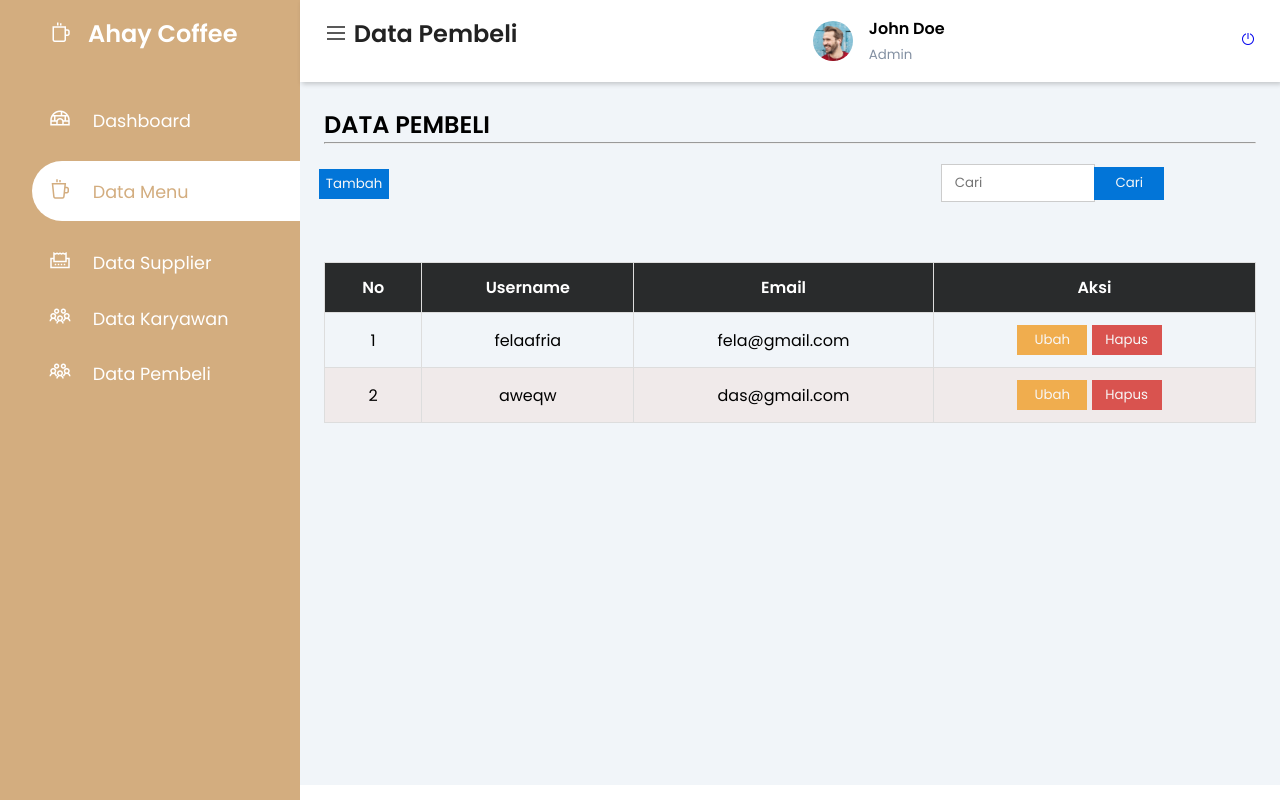
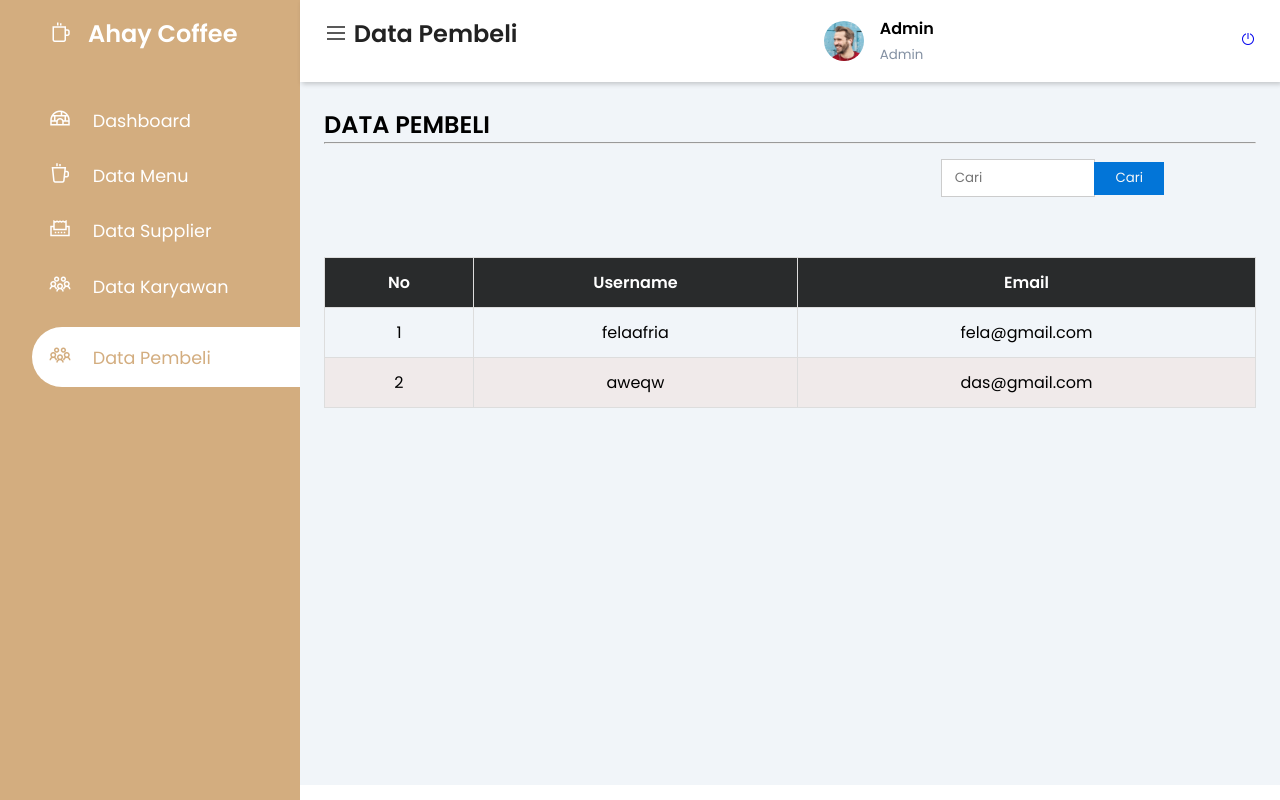
Before and after one commit to graceln/kelompok4_pa_web, a PHP site: page /data-pembeli.php in a window 1280 px wide. Run offline with PHP 8.4, Linux system fonts and the light colour scheme; data comes from the database, SQL or seed files in the repository.

Commit message:
data pembeli

```diff
--- a/data-pembeli.php
+++ b/data-pembeli.php
@@ -43,7 +43,7 @@ if (isset($_POST['cari'])) {
                     <span>Dashboard</span></a>
                 </li>
                 <li>
-                    <a href="data-menu.php" class="active"><span class="las la-coffee"></span>
+                    <a href="data-menu.php"><span class="las la-coffee"></span>
                     <span>Data Menu</span></a>
                 </li>
                 <li>
@@ -55,7 +55,7 @@ if (isset($_POST['cari'])) {
                     <span>Data Karyawan</span></a>
                 </li>
                 <li>
-                    <a href="data-pembeli.php"><span class="las la-users"></span>
+                    <a href="data-pembeli.php" class="active"><span class="las la-users"></span>
                     <span>Data Pembeli</span></a>
                 </li>
             </ul>
@@ -74,7 +74,7 @@ if (isset($_POST['cari'])) {
             <div class="user-wrapper">
                 <img src="image/pic-1.png" width="40px" height="40px" alt="">
                 <div>
-                    <h4>John Doe</h4>
+                    <h4>Admin</h4>
                     <small>Admin</small>
                 </div>
             </div>
@@ -89,7 +89,7 @@ if (isset($_POST['cari'])) {
         <div class="content">
                 <h2>DATA PEMBELI</h2>
                 <hr><br>
-                <button class="btn"><a href="tambah-pembeli.php" class="btn">Tambah</a></button><br><br>
+                <br><br>
                     <form action="" method="POST">
                         <input  class="search"type="text" name="keyword" id="live-search" placeholder="Cari" autocomplete="off">
                         <button type="submit" name="cari" id="keyword" class="button">Cari</button>
@@ -100,7 +100,6 @@ if (isset($_POST['cari'])) {
                             <th>No</th>
                             <th>Username</th>
                             <th>Email</th>
-                            <th>Aksi</th>
                         </thead>
                         <?php if($cek == "0") { ?>
                         <tr>
@@ -116,11 +115,7 @@ if (isset($_POST['cari'])) {
                                     <td><?php echo $no++; ?></td>
                                     <td><?php echo $d['USERNAME']; ?></td>
                                     <td><?php echo $d['EMAIL']; ?></td>
-                                    <td>
-                                        <button class="edit"><a href="ubah-pembeli.php?ID_USER=<?php echo $d['ID_USER']; ?>" class="edit">Ubah</a></button>
-                                        <button class="hapus"><a href="hapus-pembeli.php?ID_USER=<?php echo $d['ID_USER']; ?>" onclick="return confirm('Anda yakin hapus data ini?')"
-                                        class="hapus">Hapus</a></button>
-                                    </td>
+
                                 </tr>
                                 <?php
                             }
```
